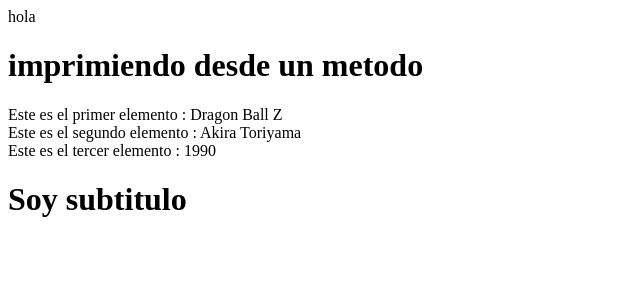
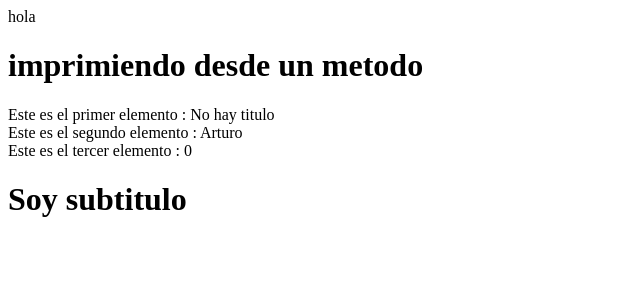
Before and after one commit to aisidr12/reactCourse, a React (Vite) app in the folder proyecto1/counter-app/: page / in a window 1280 px wide. Shown: the top 300 px of the page, without its empty margins (0-640 px from the left). Built offline with nearby package versions, Linux system fonts and the light colour scheme.

Commit message:
Use of default Props, se usa cuando no viene un props, usa el default

```diff
--- a/proyecto1/counter-app/src/FirstApp.jsx
+++ b/proyecto1/counter-app/src/FirstApp.jsx
@@ -19,7 +19,13 @@ const saludo= ()=>{
 // a la hora de renderizar este se llamara una unica vez y no dos veces
 // en el caso de que este dentro del componente.
 
-export const FirstApp = ({ title, author, anio}) =>{
+export const FirstApp = ({
+
+    title,
+    author,
+    anio
+
+}) =>{
 
     return (
         <>hola
@@ -33,9 +39,16 @@ export const FirstApp = ({ title, author, anio}) =>{
     );
 }
 
+//Los default Props entran antes que los propTypes
 
 FirstApp.propTypes = {
     title: PropTypes.string.isRequired,
     author: PropTypes.string,
     anio :PropTypes.number
 }
+
+FirstApp.defaultProps = {
+     title: 'No hay titulo',
+     author: 'Arturo',
+     anio: 0
+}
--- a/proyecto1/counter-app/src/main.jsx
+++ b/proyecto1/counter-app/src/main.jsx
@@ -4,5 +4,5 @@ import { FirstApp }  from './FirstApp'
 
 ReactDOM.createRoot(document.getElementById('root')).render(
 <React.StrictMode>
-    <FirstApp title="Dragon Ball Z" author="Akira Toriyama" anio = {1990} />
+    <FirstApp  />
 </React.StrictMode>);
```
